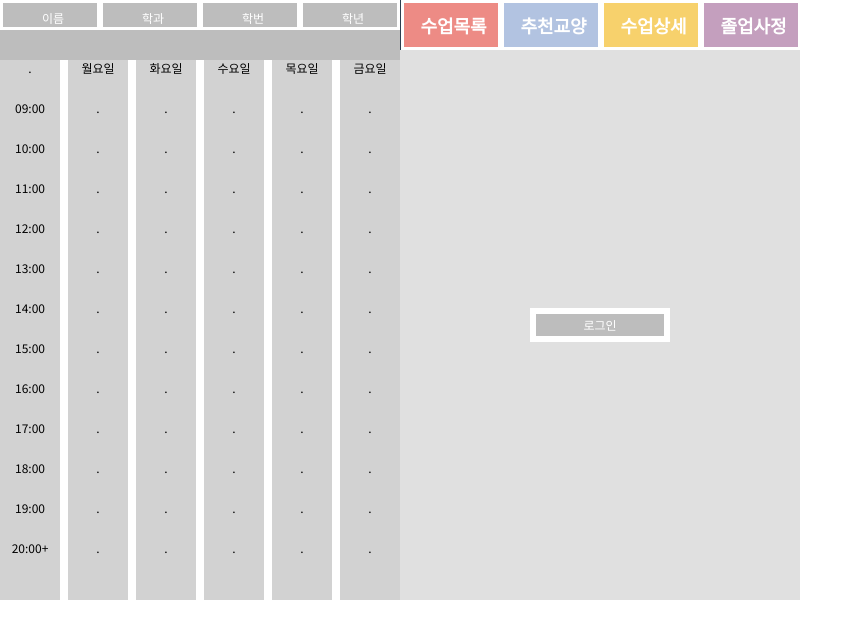
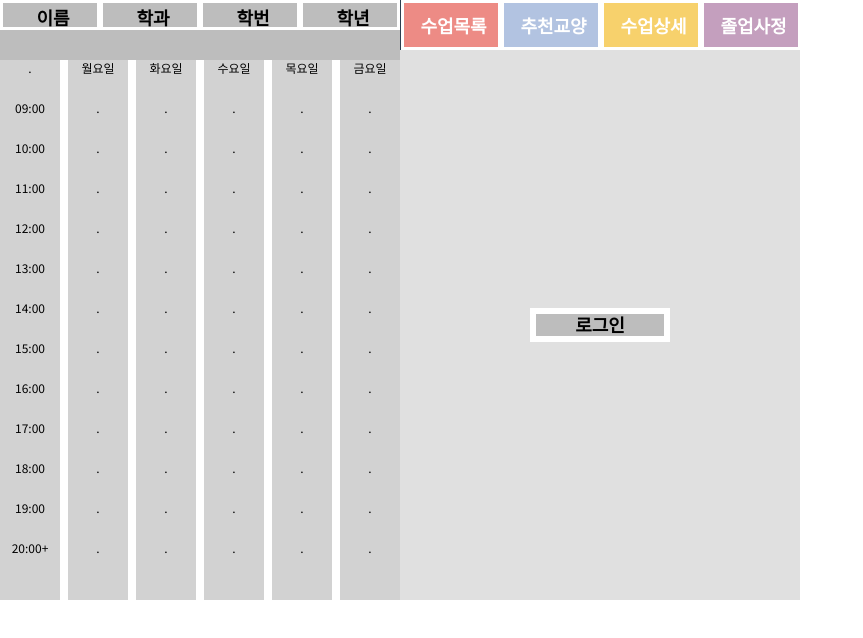
Before and after one commit to dan2kk/ruleof575front, a Vue app: page / in a window 1280 px wide. Shown: the top 638 px of the page, without its empty margins (0-863 px from the left). Built offline with nearby package versions, Linux system fonts and the light colour scheme; a small style sheet from the web is missing.

Commit message:
컴포넌트 일반화(색깔)

```diff
--- a/src/components/CourseInfoTable.vue
+++ b/src/components/CourseInfoTable.vue
@@ -1,16 +1,16 @@
 <template>
   <div class="course-info-table">
-    <imagebox_Add />
-    <imagebox_Add />
+    <titlebox className="yellowBold">suck</titlebox>
+    <titlebox className="yellowBold">sex</titlebox>
   </div>
 </template>
 
 <script>
-import Imagebox_Add from "./Imagebox_Add";
+import Titlebox from "./Titlebox";
 export default {
   name: "CourseInfoTable",
   components: {
-    Imagebox_Add,
+    Titlebox,
   },
 };
 </script>
--- a/src/components/GyoyangTable.vue
+++ b/src/components/GyoyangTable.vue
@@ -1,6 +1,7 @@
 <template>
   <div class="gyoyang-table">
-    <titlebox />
+    <titlebox className="blueBold">야스다야스</titlebox>
+
     <gyoyang-record v-bind="gyoyangRecord1Props"/>
   </div>
 </template>
--- a/src/components/Imagebox_Search.vue
+++ b/src/components/Imagebox_Search.vue
@@ -27,7 +27,6 @@ export default {
 
 .cart-2
   align-items: center
-  border-radius: 5px
   display: flex
   flex: 1
   height: 40px
--- a/src/components/Start.vue
+++ b/src/components/Start.vue
@@ -32,12 +32,10 @@ export default {
 
 .start
   align-items: flex-start
-  background-color: $white
+  background-color: $black
   border: 1px none
   display: flex
-  height: 100vh
-  min-height: 600px
-  min-width: 800px
-  position: relative
-  width: 100%
+  height: 600px
+  position: absolute
+  width: 800px
 </style>
--- a/src/components/Titlebox.vue
+++ b/src/components/Titlebox.vue
@@ -1,9 +1,8 @@
 <template>
   <div :class="[`textbox-1`, className || ``]">
-    <div class="text-2 valign-text-middle notosanskr-bold-black-18px">
-      {{ this.text }}
+    <div class="text-2 valign-text-middle notosanskr-bold-white-18px" >
+      <slot></slot>
     </div>
-
   </div>
 </template>
 
@@ -29,10 +28,12 @@ export default {
   width: 400px
   position: relative
   align-items: stretch
-.textbox-1.red
+.textbox-1.redBold
   background-color: #ED8B85
-.textbox-1.blue
-  background-color: #B2C3E1
+.textbox-1.blueBold
+  background-color: $pigeon-post
+.textbox-1.yellowBold
+  background-color: $orange-yellow
 .text-2
   height: 40px
   letter-spacing: 0
--- a/styleguide.sass
+++ b/styleguide.sass
@@ -20,3 +20,10 @@
   font-size: $font-size-m
   font-style: normal
   font-weight: 400
+
+  .notosanskr-bold-black-18px
+  color: $black
+  font-family: $font-family-noto_sans_kr
+  font-size: $font-size-l
+  font-style: normal
+  font-weight: 700
```
